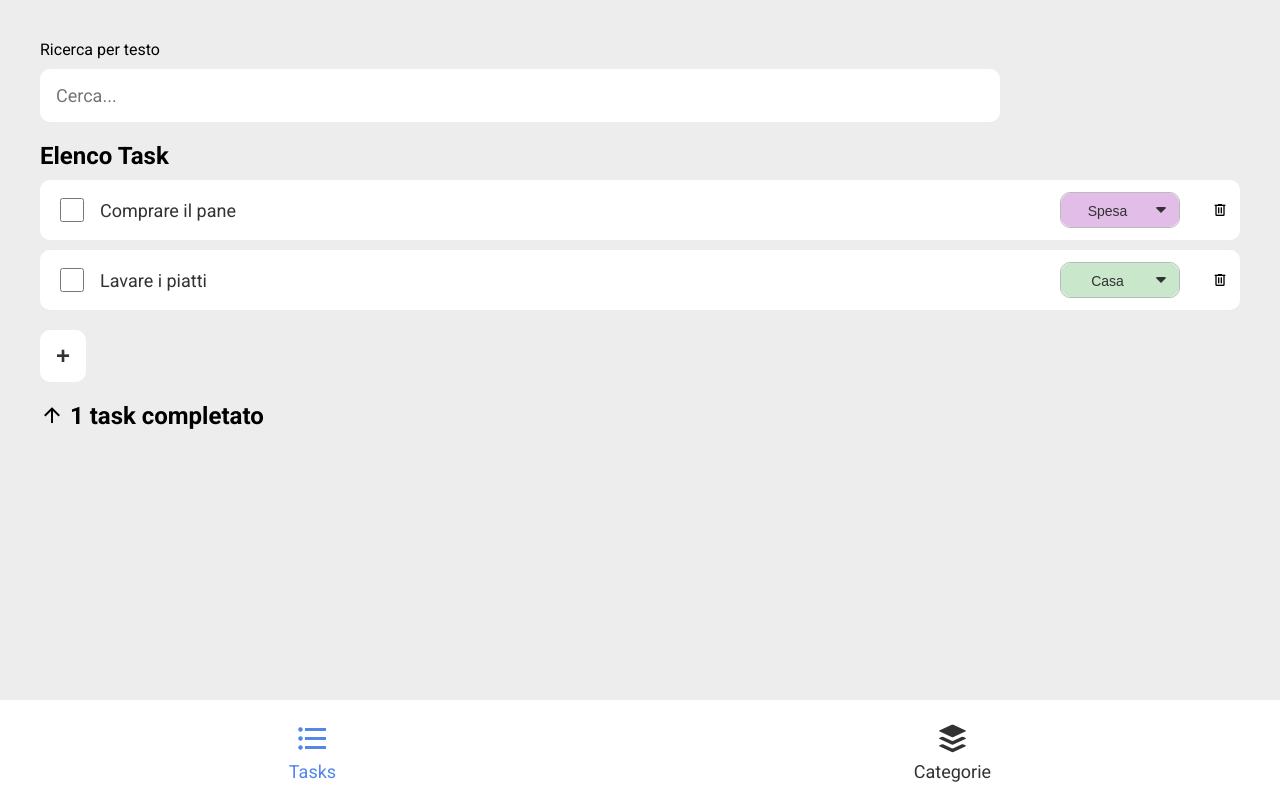
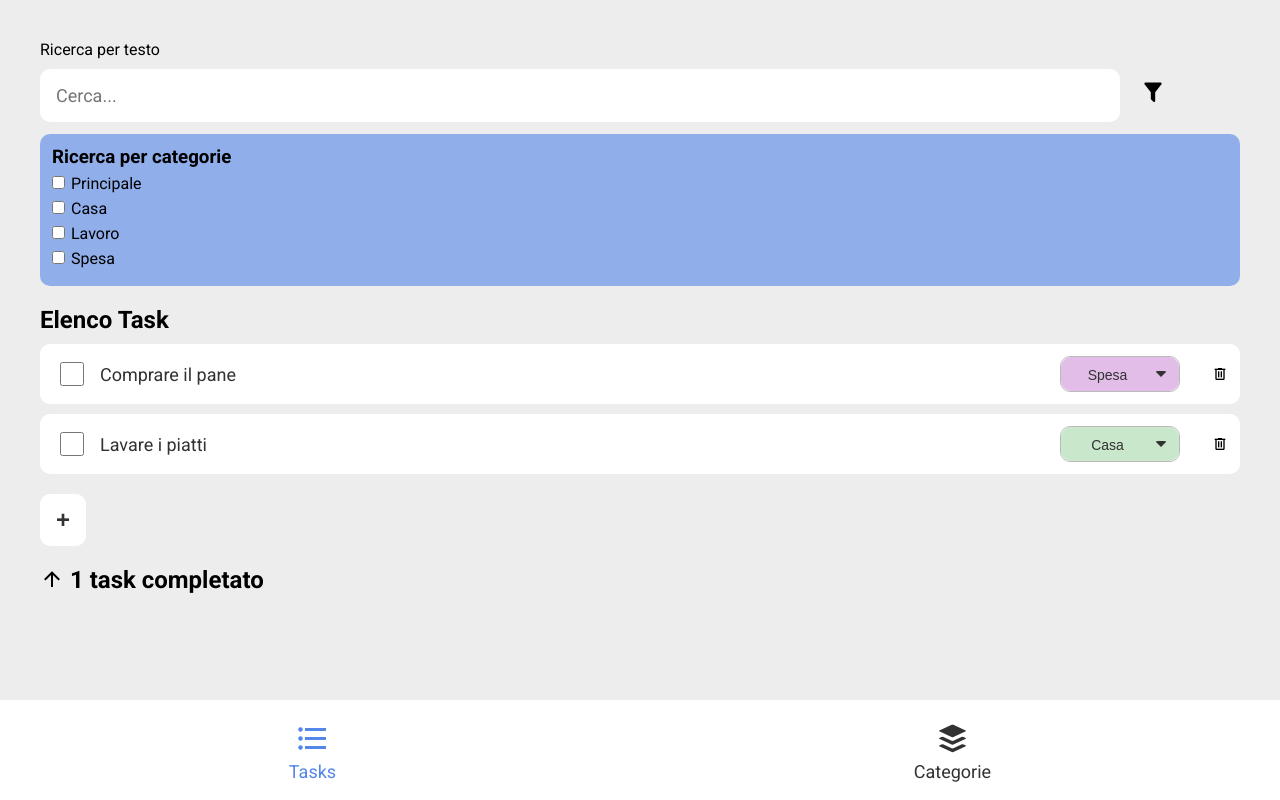
Before and after one commit to carmhack/hardest-todo-list, a Vue app: page /#/ in a window 1280 px wide. Built offline with nearby package versions, Linux system fonts and the light colour scheme.

Commit message:
Add categories filter

```diff
--- a/src/views/Tasks.vue
+++ b/src/views/Tasks.vue
@@ -1,15 +1,36 @@
 <template>
   <div class="container">
     <div class="box">
-      <div class="searchbox">
-        <label for="search">Ricerca per testo</label>
+      <div class="search">
+        <div class="search__box">
+          <label for="search__label">Ricerca per testo</label>
+          <div>
             <input
               type="text"
               name="search"
-          class="searchbar"
+              class="search__input"
               placeholder="Cerca..."
               v-model="searchText"
             />
+            <span class="mdi mdi-filter" @click="showCategoriesFilter = !showCategoriesFilter"></span>
+          </div>
+          <div v-if="showCategoriesFilter" class="search__categories">
+            <h3>Ricerca per categorie</h3>
+            <div
+              class="search__category"
+              v-for="category in categoryOptions"
+              :key="category.value"
+            >
+              <input
+                type="checkbox"
+                :name="category.value"
+                :id="category.value"
+                @change="onCategoryFilter(category.value)"
+              >
+              <label :for="category.value">{{ category.label }}</label>
+            </div>
+          </div>
+        </div>
       </div>
 
       <h2 class="title">Elenco Task</h2>
@@ -50,14 +71,18 @@
 
 <script lang="ts">
 import TaskForm from '@/components/TaskForm.vue'
+import Category from '@/types/Category'
 import { defineComponent } from 'vue'
 import Task from '../types/Task'
 
 interface TasksState {
   newTask: Omit<Task, 'id'>,
   tasks: Task[],
+  searchText: string,
+  categoryOptions: Category[],
+  selectedCategories: string[],
   showCompletedTasks: boolean,
-  searchText: string
+  showCategoriesFilter: boolean
 }
 
 export default defineComponent({
@@ -78,7 +103,16 @@ export default defineComponent({
     currentTasks (): Task[] {
       const tasks = this.tasks
       const searchText = this.searchText
+      const selectedCategories = this.selectedCategories
+
       let toRet = tasks.filter((task: Task) => !task.completed)
+
+      // Filtro categorie
+      if (selectedCategories.length > 0) {
+        toRet = toRet.filter((task: Task) => selectedCategories.includes(task.category))
+      }
+
+      // Filtro testuale
       if (searchText !== '') {
         toRet = toRet.filter((task: Task) => task.text.toLowerCase().includes(searchText.toLowerCase()))
       }
@@ -112,8 +146,32 @@ export default defineComponent({
           category: 'Principale'
         }
       ],
+      searchText: '',
+      categoryOptions: [
+        {
+          color: '#9e9e9e',
+          value: 'Principale',
+          label: 'Principale'
+        },
+        {
+          color: '#4caf50',
+          value: 'Casa',
+          label: 'Casa'
+        },
+        {
+          color: '#ff9800',
+          value: 'Lavoro',
+          label: 'Lavoro'
+        },
+        {
+          color: '#9c27b0',
+          value: 'Spesa',
+          label: 'Spesa'
+        }
+      ] as Category[],
+      selectedCategories: [] as string[],
       showCompletedTasks: false,
-      searchText: ''
+      showCategoriesFilter: true
     }
   },
   methods: {
@@ -153,20 +211,34 @@ export default defineComponent({
     },
     deleteCompletedTasks () {
       this.tasks = this.tasks.filter((task: Task) => !task.completed)
+    },
+    onCategoryFilter (categoryValue: string) {
+      const selectedCategories = this.selectedCategories
+      const find = selectedCategories.find((category: string) => category === categoryValue)
+      if (find) {
+        // Elimino categoria perchè già presente
+        selectedCategories.splice(selectedCategories.indexOf(categoryValue), 1)
+      } else {
+        selectedCategories.push(categoryValue)
+      }
     }
   }
 })
 </script>
 
 <style lang="scss" scoped>
-.searchbox {
+.search {
   width: 100%;
   margin-bottom: 20px;
 
-  .searchbar {
+  &__box {
+    position: relative;
+  }
+
+  &__input {
     margin-top: 10px;
-    display: block;
-    width: 80%;
+    display: inline-block;
+    width: 90%;
     height: 100%;
     background-color: $white;
     color: $primary-clr;
@@ -177,6 +249,32 @@ export default defineComponent({
     border: 0;
     border-radius: 10px;
     outline: none;
+
+    &:focus {
+      border: 2px solid $accent-clr;
+    }
+  }
+
+  span {
+    font-size: 26px;
+    margin-left: 20px;
+    cursor: pointer;
+  }
+
+  &__categories {
+    background-color: rgba($accent-clr, 0.6);
+    margin-top: 12px;
+    padding: 12px;
+    border-radius: 10px;
+  }
+
+  &__category {
+    margin: 6px 0;
+
+    label {
+      font-size: 16px;
+      padding-left: 6px;
+    }
   }
 }
 .delete-label {
```
Lines whose indentation alone changed are shown as unchanged.
